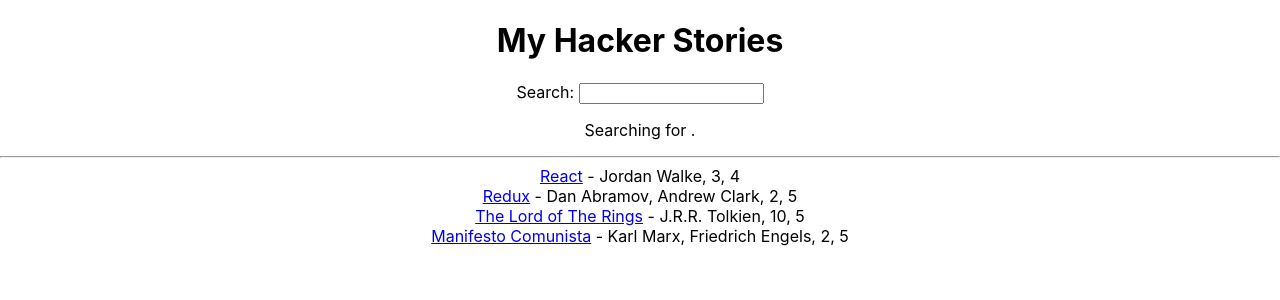
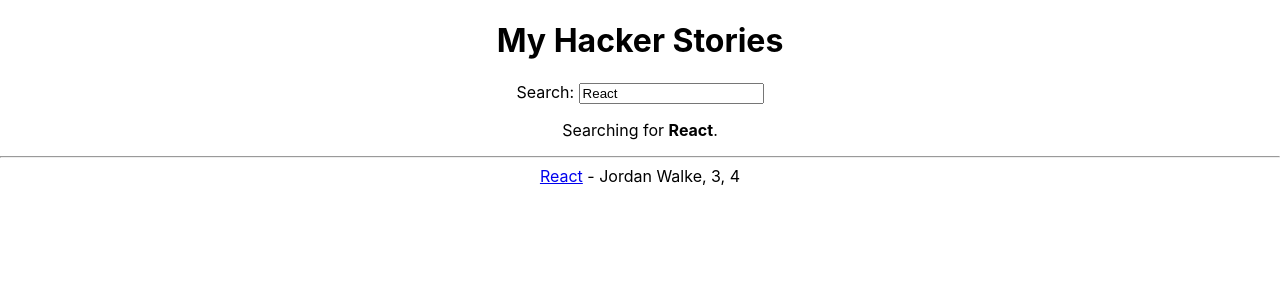
Before and after one commit to gabrielfari4/road-to-react, a React (Create React App) app: page / in a window 1280 px wide. Shown: the top 300 px of the page. Built offline with nearby package versions, Linux system fonts and the light colour scheme.

Commit message:
starting  applying useEffect

```diff
--- a/src/App.js
+++ b/src/App.js
@@ -1,4 +1,5 @@
 import { useState } from 'react';
+import { useEffect } from 'react';
 import './App.css';
 
 
@@ -51,11 +52,17 @@
     },
   ];
 
-  const [searchTerm, setSearchTerm] = useState('');
+  const [searchTerm, setSearchTerm] = useState(
+    localStorage.getItem('search') || 'React'
+  );
+
+  useEffect(() => {
+    localStorage.setItem('search', searchTerm);
+  }, [searchTerm])
 
   // callback function que recebe um evento
   const handleSearch = event => {
-    setSearchTerm(event.target.value)
+    setSearchTerm(event.target.value);
   }
 
   const searchedStories = stories.filter(story => {
@@ -72,11 +79,12 @@
       </h1>
 
       {/* recebe o evento */}
-      <Search onSearch={handleSearch} />
+      <Search search={searchTerm} onSearch={handleSearch} />
 
       <hr />
 
       {/* instância de componente enviando o prop do array stories */}
+      {/* enviando a variável que corresponde ao elemento da lista filtrado no search */}
       <List list={searchedStories}/>
 
     </div>
@@ -84,7 +92,7 @@
 }
 
 
-const Search = props => {
+const Search = ({ search, onSearch }) => {
   /* // useState que define e altera o value do input search
   const [searchTerm, setSearchTerm] = useState('');
   // event handler - expressão de função que recebe o evento e utiliza o value deste para alterar o value do input
@@ -95,26 +103,35 @@
     props.onSearch(event)
   } */
 
+
+
   return (
     <div>
       {/* antes: a cada alteração no input, é chamada a função handleChange */}
       {/* depois: a cada alteração, a prop é chamada. Neste caso sendo o callback handler do App */}
       <label htmlFor='search'>Search: </label>
-      <input id='search' type='text' onChange={props.onSearch}/>
+      <input id='search'
+        type='text'
+        value={search}
+        onChange={onSearch}/>
 
       {/* elemento que utiliza o valor do value do input */}
       <p>
-        Searching for <strong>{props.onSearch}</strong>.
+        Searching for <strong>{search}</strong>.
       </p>
     </div>
   )
 }
 
 // componente funcional que recebe a props (um array), faz o map para gerar elementos
-const List = props =>
-  props.list.map(item => (
+const List = ({ list }) =>
+  list.map(item => <Item key={item.objectID} item={item} />);
+
+
+
+const Item = ({ item }) => (
       // key é um atributo importante a ser usado sempre com algum tipo de id único para garantir a fidelidade de organização de listas
-      <div key={item.objectID}>
+      <div>
             <span>
               <a href={item.url}>{item.title}</a>
             </span>
@@ -122,7 +139,7 @@
             <span>{item.num_comments}, </span>
             <span>{item.points}</span>
       </div>
-  ));
+  );
 
 
 export default App;
```
